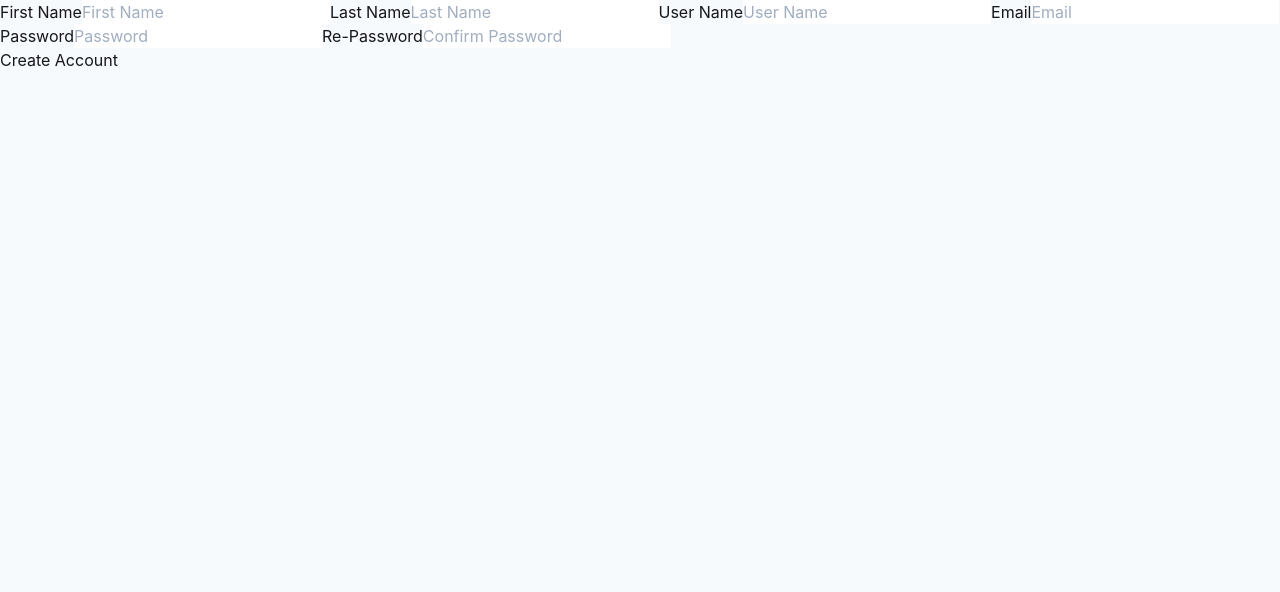
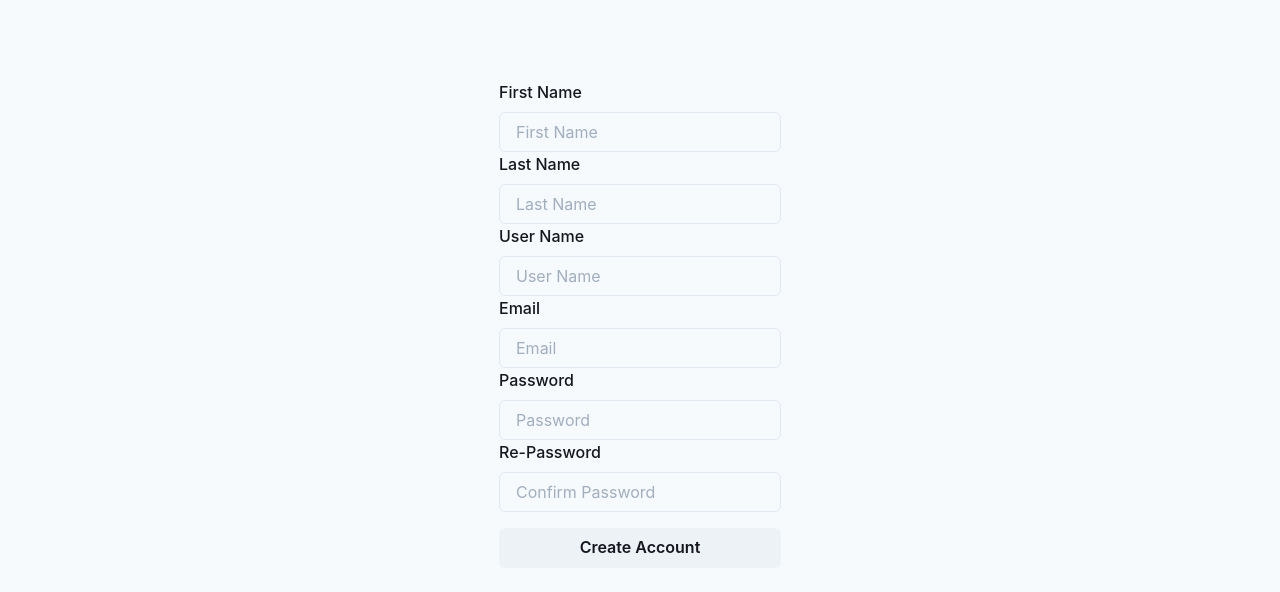
Before and after one commit to tyrozz/django-next-frontend, a Next.js app: page /register in a window 1280 px wide. Shown: the top 592 px of the page. Built offline with nearby package versions, Linux system fonts and the light colour scheme; no server answers.

Commit message:
register page style update, login page formatted

```diff
--- a/src/pages/login.js
+++ b/src/pages/login.js
@@ -2,6 +2,7 @@ import { useState, useEffect } from "react";
 import { useSelector, useDispatch } from "react-redux";
 import { useRouter } from "next/router";
 import { login, reset_register_success } from "../actions/auth";
+
 import {
   FormControl,
   FormLabel,
--- a/src/pages/register.js
+++ b/src/pages/register.js
@@ -1,6 +1,15 @@
 import { useState } from "react";
 import { useSelector, useDispatch } from "react-redux";
 import { register } from "../actions/auth";
+
+import {
+  FormControl,
+  FormLabel,
+  FormHelperText,
+  Input,
+  Button,
+  Box,
+} from "@chakra-ui/react";
 
 import { Container } from "../components/Container";
 
@@ -18,7 +27,8 @@ const RegisterPage = () => {
     email: "",
   });
 
-  const { first_name, last_name, username, password, re_password, email } = formData;
+  const { first_name, last_name, username, password, re_password, email } =
+    formData;
 
   const onChange = (e) =>
     setFormData({ ...formData, [e.target.name]: e.target.value });
@@ -33,10 +43,11 @@ const RegisterPage = () => {
   };
   return (
     <Container height="100vh">
+      <Box p={20}>
         <form onSubmit={onSubmit}>
-          <div>
-            <label>First Name</label>
-            <input
+          <FormControl>
+            <FormLabel>First Name</FormLabel>
+            <Input
               type="text"
               name="first_name"
               placeholder="First Name"
@@ -44,9 +55,11 @@ const RegisterPage = () => {
               value={first_name}
               required
             />
+          </FormControl>
 
-            <label>Last Name</label>
-            <input
+          <FormControl>
+            <FormLabel>Last Name</FormLabel>
+            <Input
               type="text"
               name="last_name"
               placeholder="Last Name"
@@ -54,9 +67,11 @@ const RegisterPage = () => {
               value={last_name}
               required
             />
+          </FormControl>
 
-            <label>User Name</label>
-            <input
+          <FormControl>
+            <FormLabel>User Name</FormLabel>
+            <Input
               type="text"
               name="username"
               placeholder="User Name"
@@ -64,9 +79,11 @@ const RegisterPage = () => {
               value={username}
               required
             />
+          </FormControl>
 
-            <label>Email</label>
-            <input
+          <FormControl>
+            <FormLabel>Email</FormLabel>
+            <Input
               type="email"
               name="email"
               placeholder="Email"
@@ -74,9 +91,11 @@ const RegisterPage = () => {
               value={email}
               required
             />
+          </FormControl>
 
-            <label>Password</label>
-            <input
+          <FormControl>
+            <FormLabel>Password</FormLabel>
+            <Input
               type="password"
               name="password"
               placeholder="Password"
@@ -85,9 +104,11 @@ const RegisterPage = () => {
               minLength="8"
               required
             />
+          </FormControl>
 
-            <label>Re-Password</label>
-            <input
+          <FormControl>
+            <FormLabel>Re-Password</FormLabel>
+            <Input
               type="password"
               name="re_password"
               placeholder="Confirm Password"
@@ -96,9 +117,13 @@ const RegisterPage = () => {
               minLength="8"
               required
             />
-          </div>
-          <button type="submit">Create Account</button>
+          </FormControl>
+
+          <Button width="full" mt={4} type="submit">
+            Create Account
+          </Button>
         </form>
+      </Box>
     </Container>
   );
 };
```
